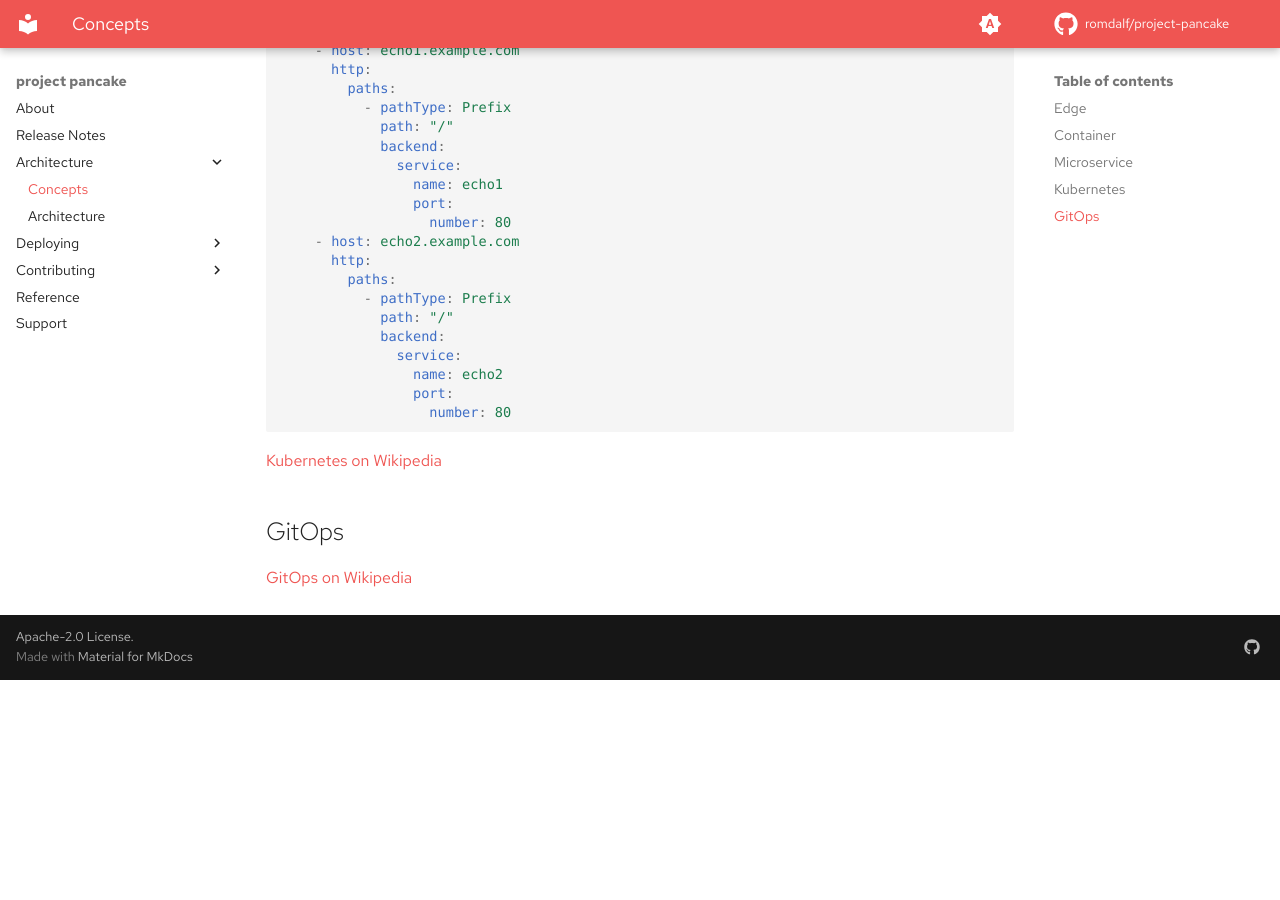
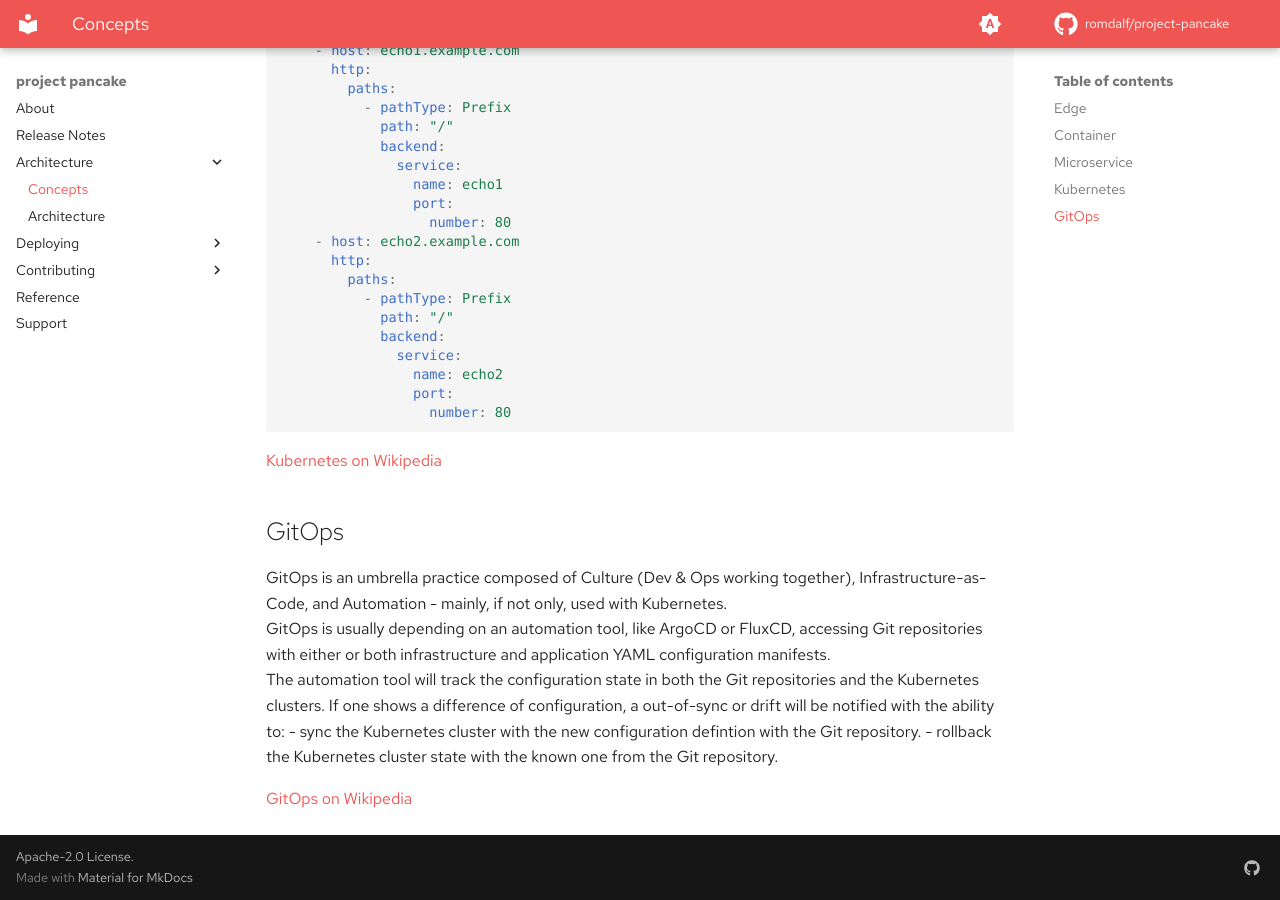
Before and after one commit to beezy-cloud/project-pancake, an MkDocs documentation site: the page built from docs/concepts.md, in a window 1280 px wide and 900 px high, scrolled down 2583 px. Built offline with MkDocs 1.6.1 and Material for MkDocs 9.7.7, drawn with Linux system fonts in a browser that asks for light colours; some web fonts are replaced; comment, search, counter and statistics services are not loaded; before the commit the page ends 3263 px from its top, so only the background shows below that.

Commit message:
update doc

```diff
--- a/docs/concepts.md
+++ b/docs/concepts.md
@@ -113,6 +113,10 @@ spec:
 [Kubernetes on Wikipedia](https://en.wikipedia.org/wiki/Kubernetes)
 
 ## GitOps
-
+GitOps is an umbrella practice composed of Culture (Dev & Ops working together), Infrastructure-as-Code, and Automation - mainly, if not only, used with Kubernetes.
+GitOps is usually depending on an automation tool, like ArgoCD or FluxCD, accessing Git repositories with either or both infrastructure and application YAML configuration manifests.
+The automation tool will track the configuration state in both the Git repositories and the Kubernetes clusters. If one shows a difference of configuration, a out-of-sync or drift will be notified with the ability to:
+- sync the Kubernetes cluster with the new configuration defintion with the Git repository.
+- rollback the Kubernetes cluster state with the known one from the Git repository.
 
 [GitOps on Wikipedia](https://en.wikipedia.org/wiki/DevOps#GitOps)
```
